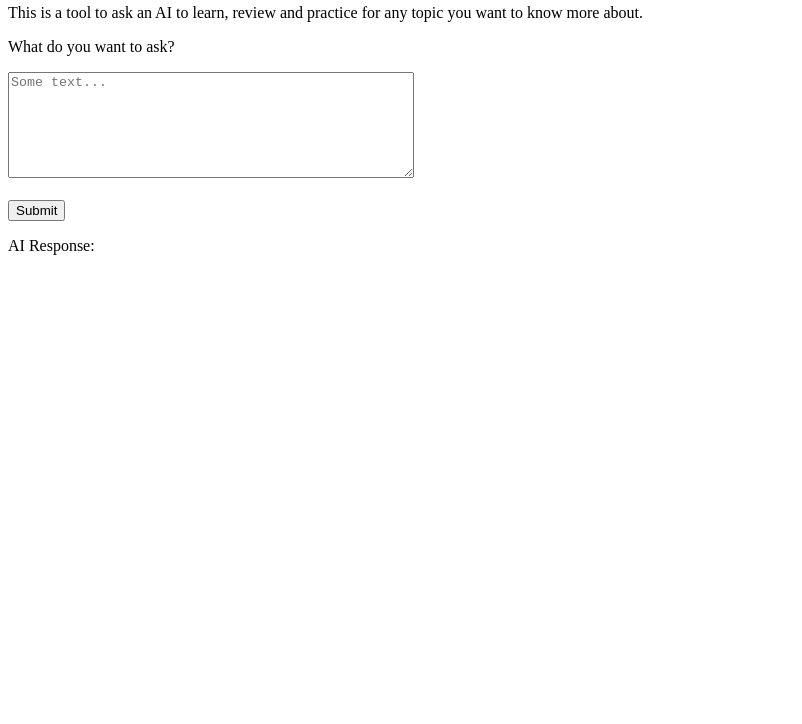
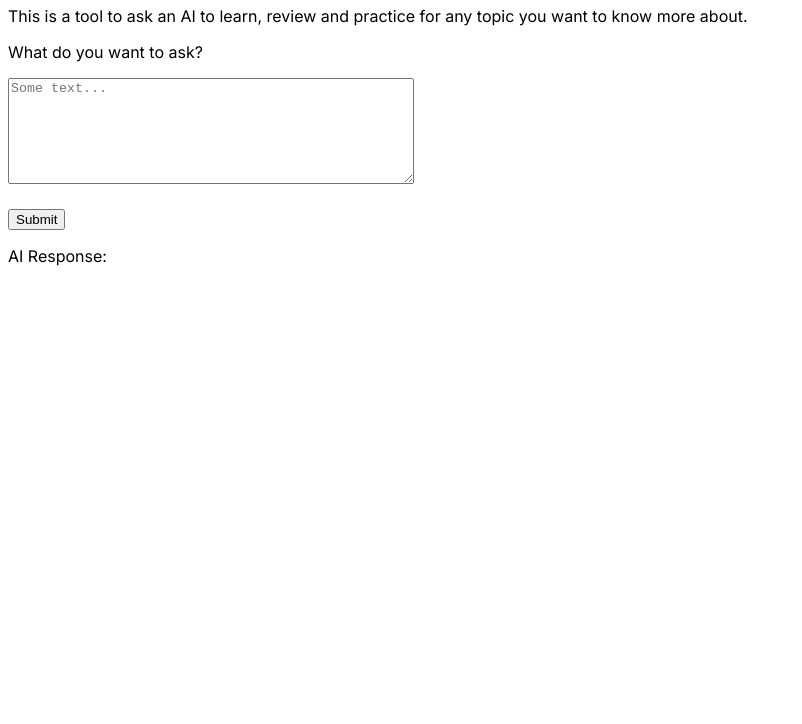
Before and after one commit to syedomar93859/StudyMind, a plain HTML site: page frontend/index.html in a window 1280 px wide. Shown: the part 76-800 px from the top of the page, without its empty margins (0-802 px from the left). Drawn offline with Linux system fonts and the light colour scheme.

Commit message:
updated text font to look more professional

```diff
--- a/frontend/index.html
+++ b/frontend/index.html
@@ -5,6 +5,9 @@
     <meta http-equiv="X-UA-Compatible" content="IE=edge">
     <meta name="viewport" content="width=device-width, initial-scale=1.0">
     <title>StudyMind</title>
+    <link rel="preconnect" href="https://fonts.googleapis.com">
+    <link rel="preconnect" href="https://fonts.gstatic.com" crossorigin>
+    <link href="https://fonts.googleapis.com/css2?family=Inter:ital,opsz,wght@0,14..32,100..900;1,14..32,100..900&display=swap" rel="stylesheet">
     <link rel="icon" type="image/x-icon" href="images/favicon.ico">
     <link rel="stylesheet" href="styles.css">
     <script src= "main.js" defer ></script>
--- a/frontend/styles.css
+++ b/frontend/styles.css
@@ -2,3 +2,18 @@
     width: 400px;
     height: 100px;
 }
+
+
+/* body{
+  margin:0;
+  font-family: system-ui, -apple-system, Segoe UI, Roboto, Helvetica, Arial, sans-serif;
+  color: var(--text);
+  background: linear-gradient(180deg, var(--bg1) 0%, var(--bg2) 100%);
+  padding: 48px 16px;
+  display:flex;
+  justify-content:center;
+} */
+
+body{
+  font-family: "Inter", system-ui, sans-serif;
+}
```
